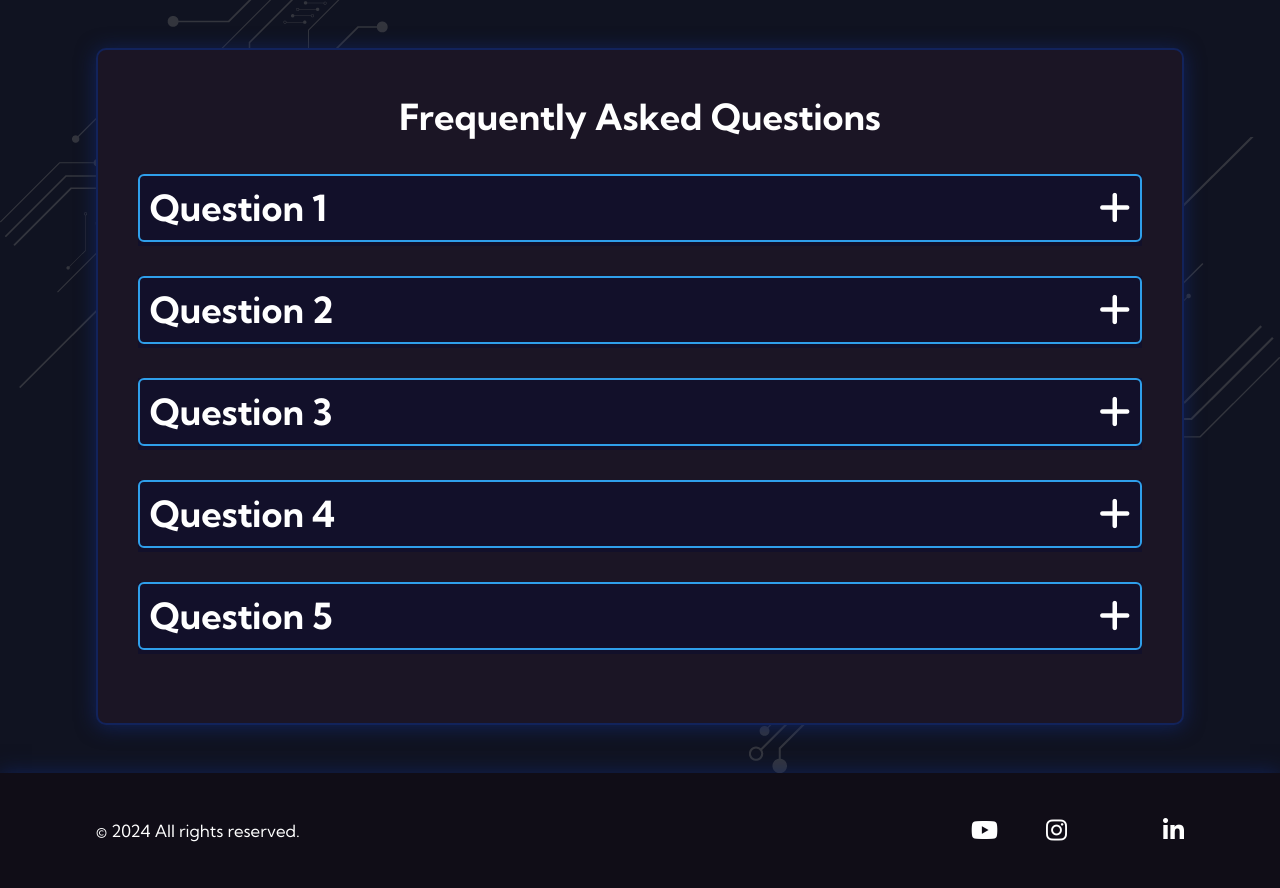
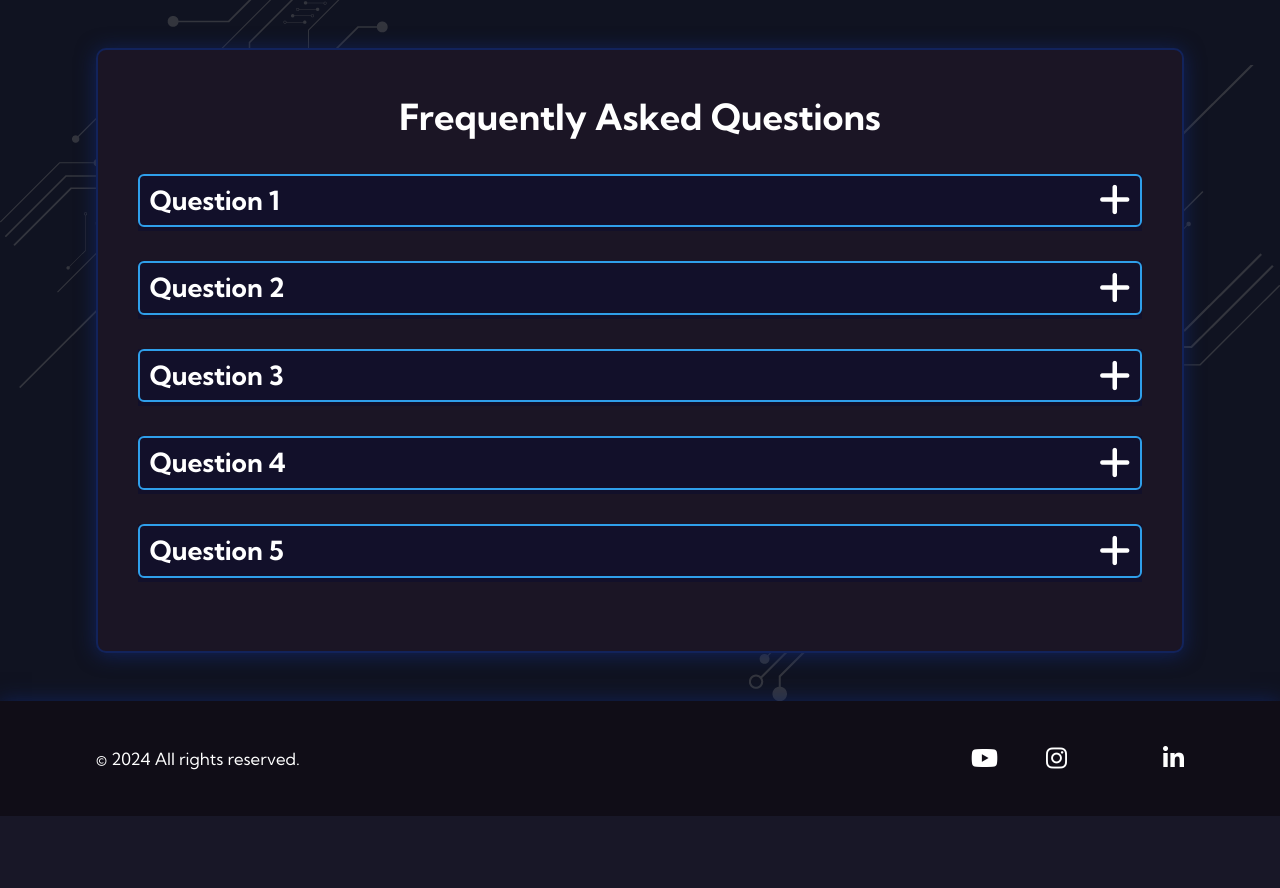
Before and after one commit to muki01/Cyber_Club-TrakiaUni, a PHP site: page /faq.html in a window 1280 px wide. Shown: the part 150-1038 px from the top of the page. After the commit the page ends 966 px from the top, so only its background shows below. Run offline with PHP 8.4, Linux system fonts and the light colour scheme.

Commit message:
Fix Font Sizes

```diff
--- a/styles/components/faq.css
+++ b/styles/components/faq.css
@@ -36,7 +36,7 @@ section .question {
 }
 
 section .question h2{
-    font-size: 3em;
+    font-size: 2.2em;
     font-family: "Kumbh Sans", sans-serif;
     font-weight: 700;
     color: #fff;
@@ -63,7 +63,7 @@ section .faqCard.active .panel {
 }
 
 section .panel p{
-    font-size: 1.6em;
+    font-size: 1.5em;
     font-family: "Kumbh Sans", sans-serif;
     font-weight: 400;
     color: #fff;
```
